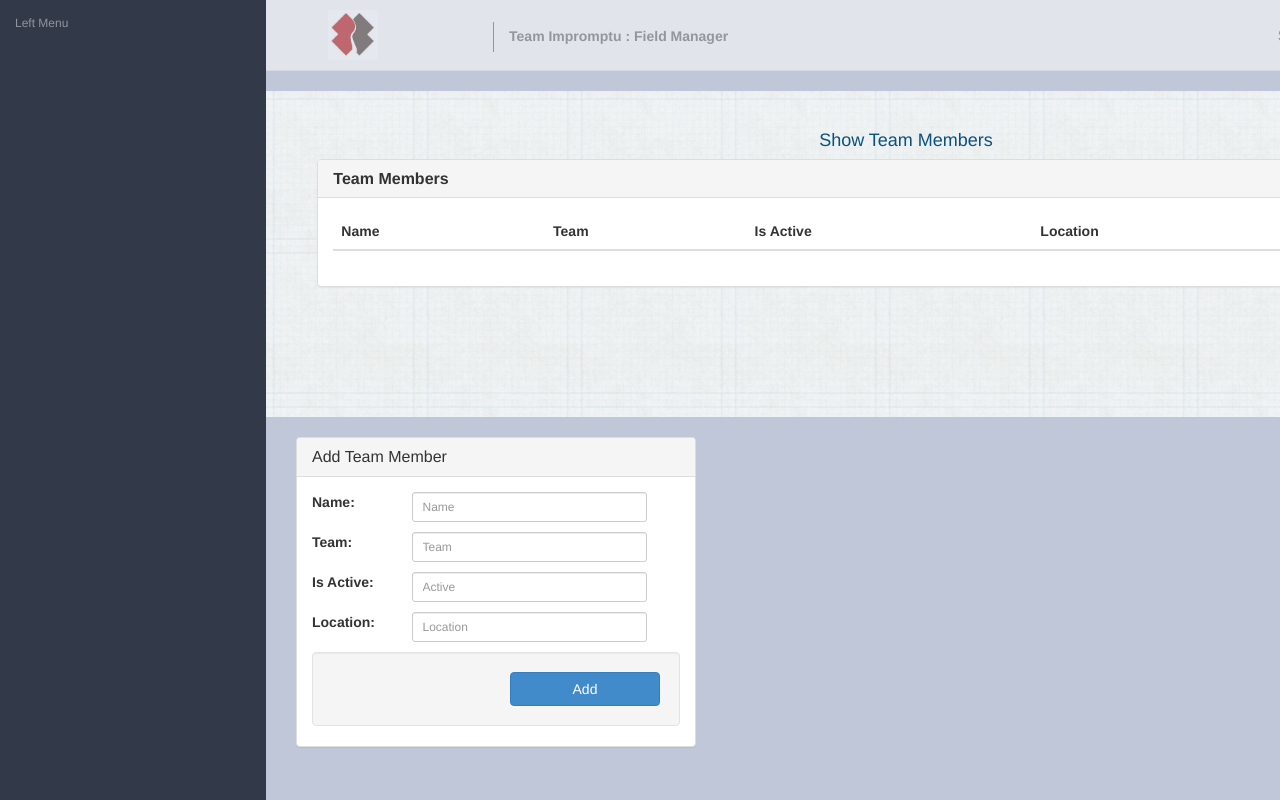
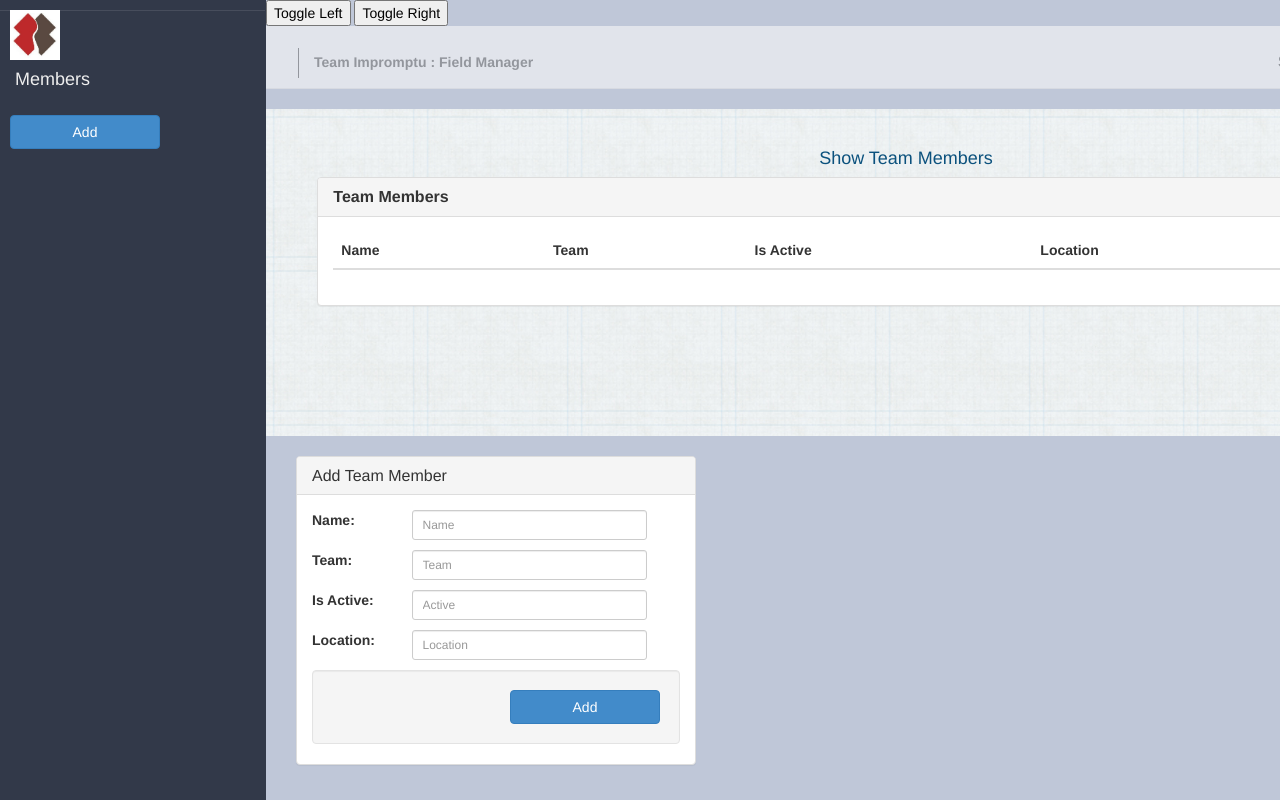
Before and after one commit to donalstar/teamimpromptu, a plain HTML site: page angular/index.html in a window 1280 px wide. Shown: the top 800 px of the page. Drawn offline with nearby package versions, Linux system fonts and the light colour scheme; no server answers.

Commit message:
added left-pane menu on page

```diff
--- a/angular/Content/demo.css
+++ b/angular/Content/demo.css
@@ -7,7 +7,7 @@
 
 /* Hide the actual "Right" drawer in the demo */
 .snapjs-right .snap-drawer-right {
-	display: none;
+
 }
 
 /* Show the "Drag" background in the demo */
@@ -125,7 +125,7 @@
 
 .snapjs-expand-left .drawer-inner,
 .snapjs-expand-right .drawer-inner {
-	opacity: 0;
+
 }
 
 /* Styles for the "Settings" demo */
--- a/angular/Content/snap.css
+++ b/angular/Content/snap.css
@@ -64,7 +64,7 @@ html, body {
 
 .snapjs-left .snap-drawer-right,
 .snapjs-right .snap-drawer-left {
-  display: none;
+
 }
 
 .snapjs-expand-left .snap-drawer-left,
--- a/angular/script.js
+++ b/angular/app.js
@@ -19,7 +19,7 @@ application.factory('dataFactory', ['$http', function($http) {
     return dataFactory;
 }]);
 
-application.controller('theController', ['$scope', 'dataFactory', 'SNAP_VERSION', 'snapRemote',
+application.controller('controller', ['$scope', 'dataFactory', 'SNAP_VERSION', 'snapRemote',
     function($scope, dataFactory, SNAP_VERSION, snapRemote ) {
 
     $scope.snapVersion = SNAP_VERSION.full;
--- a/angular/index.html
+++ b/angular/index.html
@@ -11,25 +11,54 @@
     <link href="bootstrap.min.css" rel="stylesheet">
 
     <script src="snap.js" type="text/javascript" charset="utf-8"></script>
-
-    <script src="//ajax.googleapis.com/ajax/libs/angularjs/1.3.8/angular.min.js"></script>
+    <script data-require="angular.js@1.2.x" src="https://ajax.googleapis.com/ajax/libs/angularjs/1.2.4/angular.min.js"
+            data-semver="1.2.4"></script>
     <script src="angular-snap.js" type="text/javascript" charset="utf-8"></script>
 
+
     <script src="config.js"></script>
-    <script src="script.js"></script>
+    <script src="app.js"></script>
 </head>
 
 
 <body>
 
-<div class="mainContainer" ng-controller="theController">
+<div class="mainContainer" ng-controller="controller">
 
     <div class="container">
+
+        <snap-drawers>
             <div snap-drawer="left">
-            <p>Left Menu</p>
+                <div class="logoContainer" style="margin:10px;">
+                    <a href="">
+                        <img alt="Team Manager" src="Content/images/rubicon.jpg"
+                             width="50"/>
+                    </a>
                 </div>
 
-        <div snap-content>
+                <div>
+                    <h4>Members</h4>
+                    <ul ng-repeat="member in members">
+                        <li><a href=""> {{member.Name}}</a></li>
+                    </ul>
+
+                    <button type="submit" class="demo-social btn btn-primary" style="margin:10px;width:150px">Add
+                    </button>
+                </div>
+            </div>
+
+            <div snap-drawer="right">
+                <p>Hello from the right drawer!</p>
+            </div>
+        </snap-drawers>
+
+    </div>
+
+    <div snap-content data-snap-ignore="true">
+
+        <button snap-toggle>Toggle Left</button>
+        <button snap-toggle="right">Toggle Right</button>
+
 
         <!-- Static navbar -->
         <nav class="navbar navbar-default navbar-static-top" style="opacity: 0.6;">
@@ -45,12 +74,6 @@
                     </button>
 
 
-                        <div class="logoContainer">
-                            <a href="https://trustcloud.com">
-                                <img alt="Team Manager" src="Content/images/rubicon.jpg"
-                                     width="50"/>
-                            </a>
-                        </div>
                     <div class="navbar-brand" href="">Team Impromptu : Field Manager</div>
                 </div>
                 <div id="navbar" class="navbar-collapse collapse">
@@ -59,14 +82,14 @@
                         <li><a href="user">User: Donal</a></li>
                     </ul>
                 </div>
-                    <!--/.nav-collapse-->
+
             </div>
         </nav>
 
 
         <div class="mainContainer">
 
-                <div ng-controller="theController">
+            <div>
 
                 <!-- inside container -->
                 <div class="container">
@@ -294,6 +317,7 @@
 
         </div>
     </div>
+</div>
 
 </body>
 
```
Also changed, not shown: 1 other file. Lines whose indentation alone changed are shown as unchanged.
